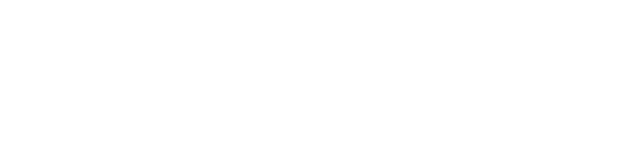
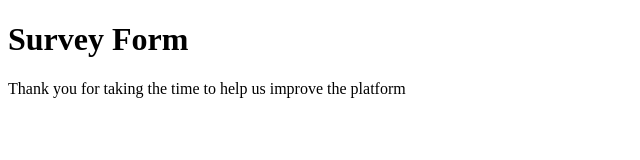
Before and after one commit to hanif-haziq/survey-form, a plain HTML site: page index.html in a window 1280 px wide. Shown: the whole page, without its empty margins (0-640 px from the left). Drawn offline with Linux system fonts and the light colour scheme.

Commit message:
insert h1 and p

```diff
--- a/index.html
+++ b/index.html
@@ -3,9 +3,14 @@
 <head>
     <meta charset="UTF-8">
     <meta name="viewport" content="width=device-width, initial-scale=1.0">
-    <title>Document</title>
+    <title>Survey Form</title>
 </head>
 <body>
-
+    <div>
+        <h1 id="title" class="text-center">Survey Form</h1>
+        <p id="description" class="description text-center">
+          Thank you for taking the time to help us improve the platform
+        </p>
+    </div>
 </body>
 </html>
```
